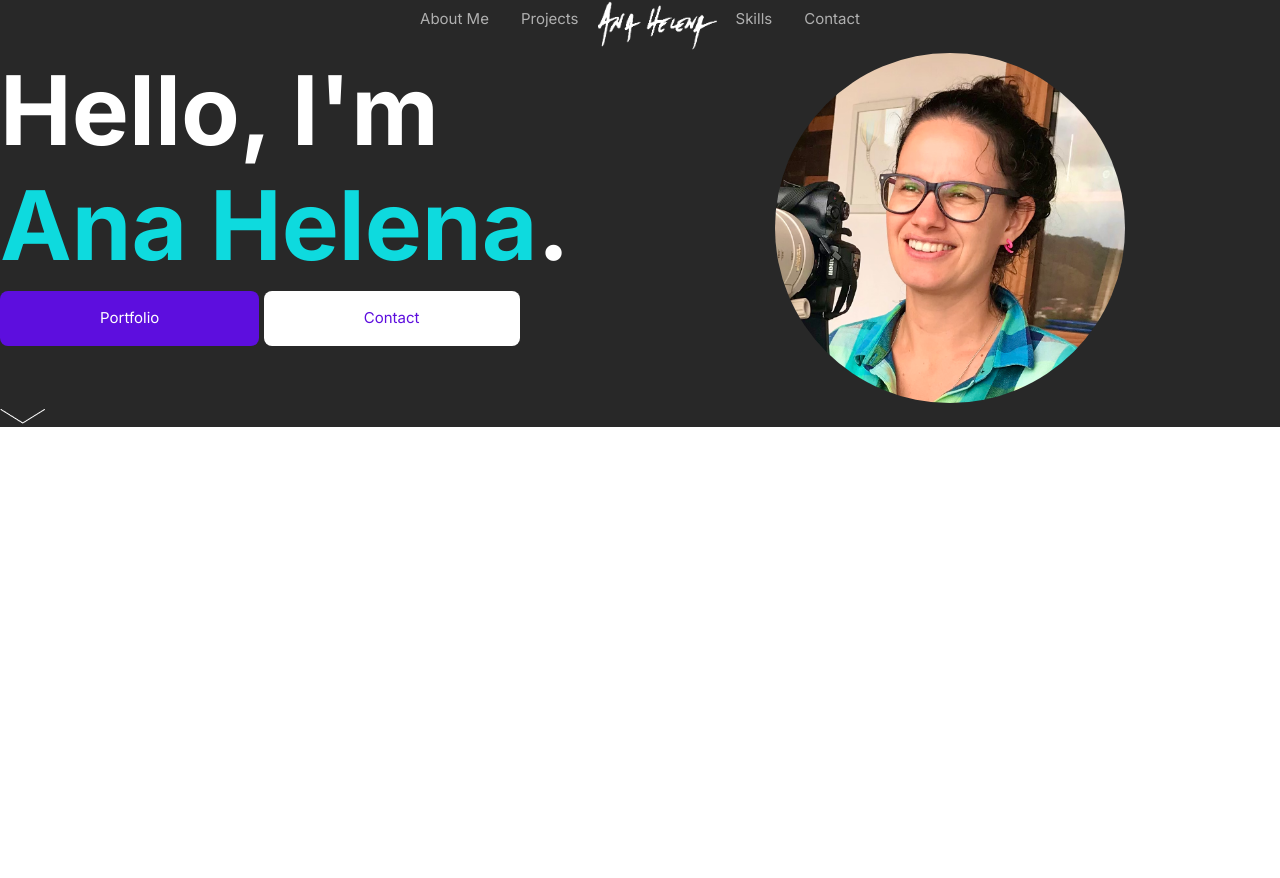
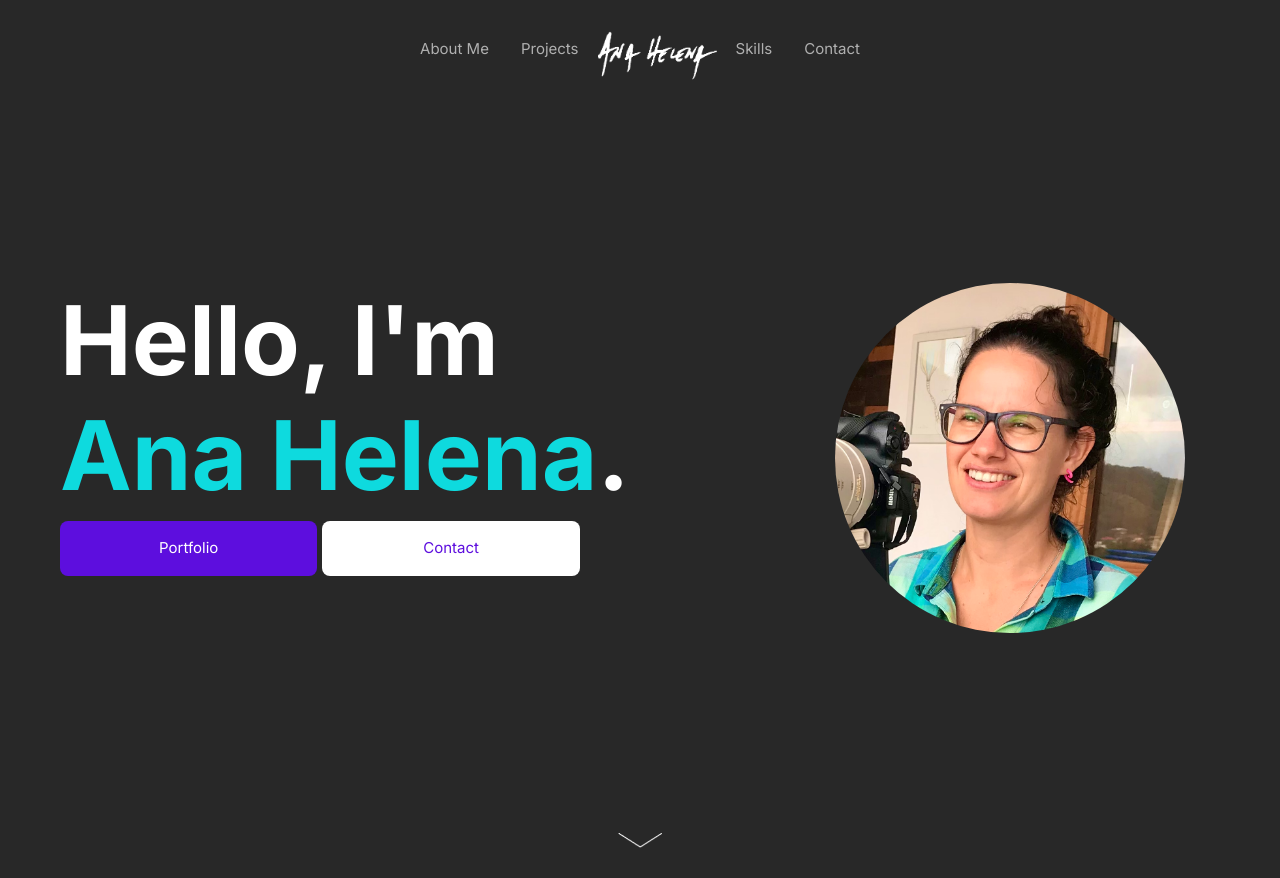
Before and after one commit to anahperes/fmt-m02s02-exercicios-portfolio, a plain HTML site: page index.html in a window 1280 px wide. Before the commit the page ends 800 px from the top, so only its background shows below. Drawn offline with nearby package versions, Linux system fonts and the light colour scheme.

Commit message:
fixed header style

```diff
--- a/index.html
+++ b/index.html
@@ -19,7 +19,7 @@
 </head>
 
 <body>
-    <header class="header-bg">
+    <header class="header-custom">
         <nav>
             <ul class="nav justify-content-center">
                 <li class="nav-item">
@@ -43,8 +43,10 @@
         <div class="header-container">
             <section>
                 <h1 class="header">Hello, I'm <span class="span-green">Ana Helena</span>.</h1>
-                <button type="button" class="btn btn-primary btn-lg btn-bg-primary btn-custom">Portfolio</button>
-                <button type="button" class="btn btn-secondary btn-lg btn-bg-secondary btn-custom">Contact</button>
+                <div class="btn-container">
+                    <button type="button" class="btn btn-primary btn-lg btn-bg-primary btn-custom">Portfolio</button>
+                    <button type="button" class="btn btn-secondary btn-lg btn-bg-secondary btn-custom">Contact</button>
+                </div>
             </section>
 
             <img src="/img/Ana Helena.jpg" class="img-fluid image-photo" alt="ana helena">
--- a/style.css
+++ b/style.css
@@ -28,7 +28,7 @@
     color: var(--color-senary);
 }
 
-.nav-link-custom:enabled {
+.nav-link-custom:hover {
     color: var(--color-primary);
 }
 
@@ -45,7 +45,12 @@
     gap: 205px;
 }
 
-.header-bg {
+.header-custom {
+    display: flex;
+    flex-direction: column;
+    gap: 200px;
+
+    padding: 30px 60px;
     background-color: var(--color-secondary);
 }
 
@@ -63,11 +68,19 @@
 }
 
 .btn-primary {
+    padding: 16px 99px;
+}
+
+.btn-bg-primary {
     background-color: var(--color-quaternary);
 }
 
-.btn-primary:hover {
+.btn-bg-primary:hover {
     background-color: var(--color-quinary);
+}
+
+.btn-secondary {
+    padding: 16px 101px;
 }
 
 .btn-bg-secondary {
@@ -82,9 +95,18 @@
 
 .btn-custom {
     font-size: 15px;
-    padding: 16px 100px;
 
     border: none;
+}
 
-    max-width: 260px;
+.btn-container {
+    display: flex;
+    gap: 5px;
+
+    flex-wrap: wrap;
 }
+
+.arrow {
+    max-width: 43.5px;
+    margin: auto;
+}
```
